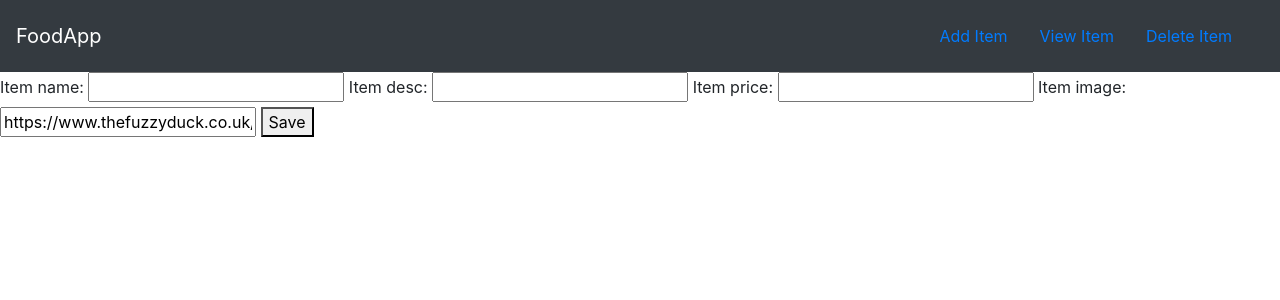
After one commit to mr-schway/food-menu, a Django app: page /food_menu/add/ in a window 1280 px wide. The commit adds this page. Shown: the top 300 px of the page. Run offline with Django 4.2, Linux system fonts and the light colour scheme.

Commit message:
Implement the crud functionalities

```diff
--- /dev/null
+++ b/food_menu/item_form.py
@@ -0,0 +1,8 @@
+from django import forms
+from food_menu.models import Item
+
+
+class ItemForm(forms.ModelForm):
+  class Meta:
+    model = Item
+    fields = ["item_name", "item_desc", "item_price", "item_image"]
--- a/food_menu/templates/food_menu/base.html
+++ b/food_menu/templates/food_menu/base.html
@@ -12,7 +12,7 @@
   <nav class="navbar navbar-dark bg-dark">
     <a href="#" class="navbar-brand">FoodApp</a>
     <div class="navbar">
-      <a href="#" class="nav-item nav-link">Add Item</a>
+      <a href="{% url 'food_menu:createItem' %}" class="nav-item nav-link">Add Item</a>
       <a href="#" class="nav-item nav-link">View Item</a>
       <a href="#" class="nav-item nav-link">Delete Item</a>
     </div>
--- a/food_menu/templates/food_menu/detail.html
+++ b/food_menu/templates/food_menu/detail.html
@@ -10,6 +10,7 @@
       <h1>{{ item.item_name }}</h1>
       <h2>{{ item.item_desc }}</h2>
       <h3>${{ item.item_price }}</h3>
+      <a href="{% url 'food_menu:deleteItem' item.id %}">Delete</a>
     </div>
   </div>
 </div>
--- a/food_menu/templates/food_menu/index.html
+++ b/food_menu/templates/food_menu/index.html
@@ -21,7 +21,9 @@
           <h6>${{ item.item_price }}</h6>
         </div>
         <div class="col-md-2">
-          <a href="{% url 'food_menu:detail' item.id %}" class="btn btn-success">Details</a>
+          <a href="{% url 'food_menu:detail' item.id %}" class="btn btn-info">Details</a>
+          <a href="{% url 'food_menu:updateItem' item.id %}" class="btn btn-primary">Edit</a>
+          <a href="{% url 'food_menu:deleteItem' item.id %}" class="btn btn-danger">Edit</a>
         </div>
 
       </div>
--- /dev/null
+++ b/food_menu/templates/food_menu/item_form.html
@@ -0,0 +1,10 @@
+{% extends "food_menu/base.html" %}
+
+
+{% block body %}
+  <form method="post">
+    {% csrf_token %}
+    {{ form }}
+    <button type="submit">Save</button>
+  </form>
+{% endblock %}
--- a/food_menu/urls.py
+++ b/food_menu/urls.py
@@ -8,4 +8,10 @@ urlpatterns = [
   # /food/1
   path("<int:itemId>/", views.detail, name="detail"),
   path("item/", views.item, name="item"),
+  # add item
+  path("add/", views.createItem, name="createItem"),
+  # edit item
+  path("update/<int:itemId>/", views.updateItem, name="updateItem"),
+  # delete item
+  path("delete/<int:itemId>/", views.deleteItem, name="deleteItem"),
 ]
--- a/food_menu/views.py
+++ b/food_menu/views.py
@@ -1,5 +1,6 @@
-from django.shortcuts import render
+from django.shortcuts import redirect, render
 from django.http import HttpResponse
+from food_menu.item_form import ItemForm
 from .models import Item
 
 # Create your views here.
@@ -19,3 +20,31 @@ def detail(request, itemId):
 
 def item(request):
   return HttpResponse("This is an item view")
+
+def createItem(request):
+  form = ItemForm(request.POST or None)
+
+  if form.is_valid():
+    form.save()
+    return redirect('food_menu:index')
+
+  return render(request, "food_menu/item_form.html", {"form": form})
+
+def updateItem(request, itemId):
+  item = Item.objects.get(id=itemId)
+  form = ItemForm(request.POST or None, instance=item)
+
+  if form.is_valid():
+    form.save()
+    return redirect('food_menu:index')
+
+  return render(request, "food_menu/item_form.html", {"form": form, "item": item})
+
+def deleteItem(request, itemId):
+  item = Item.objects.get(id=itemId)
+
+  if request.method == "POST":
+    item.delete()
+    return redirect('food_menu:index')
+
+  return render(request, "food_menu/item_delete.html", {"item": item})
```
Also changed, not shown: food_menu/templates/food_menu/item_delete.html (added, +10 -0 lines), db.sqlite3.
